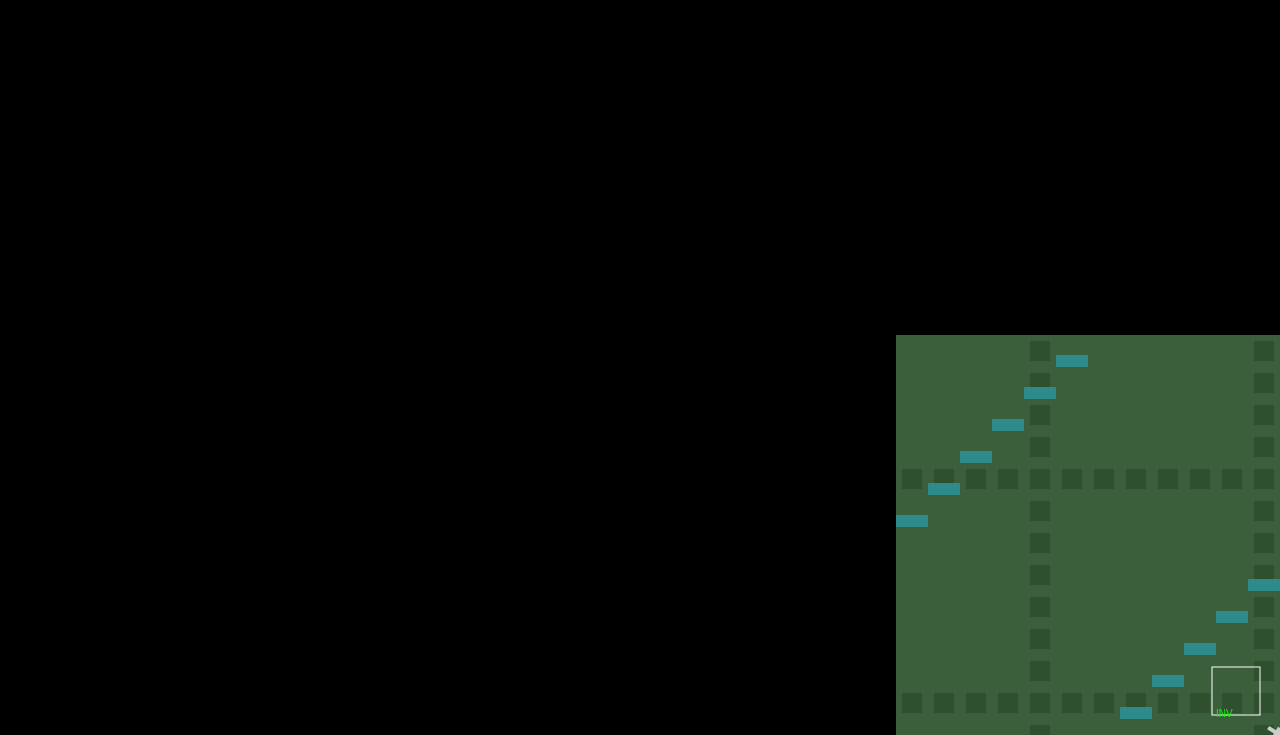
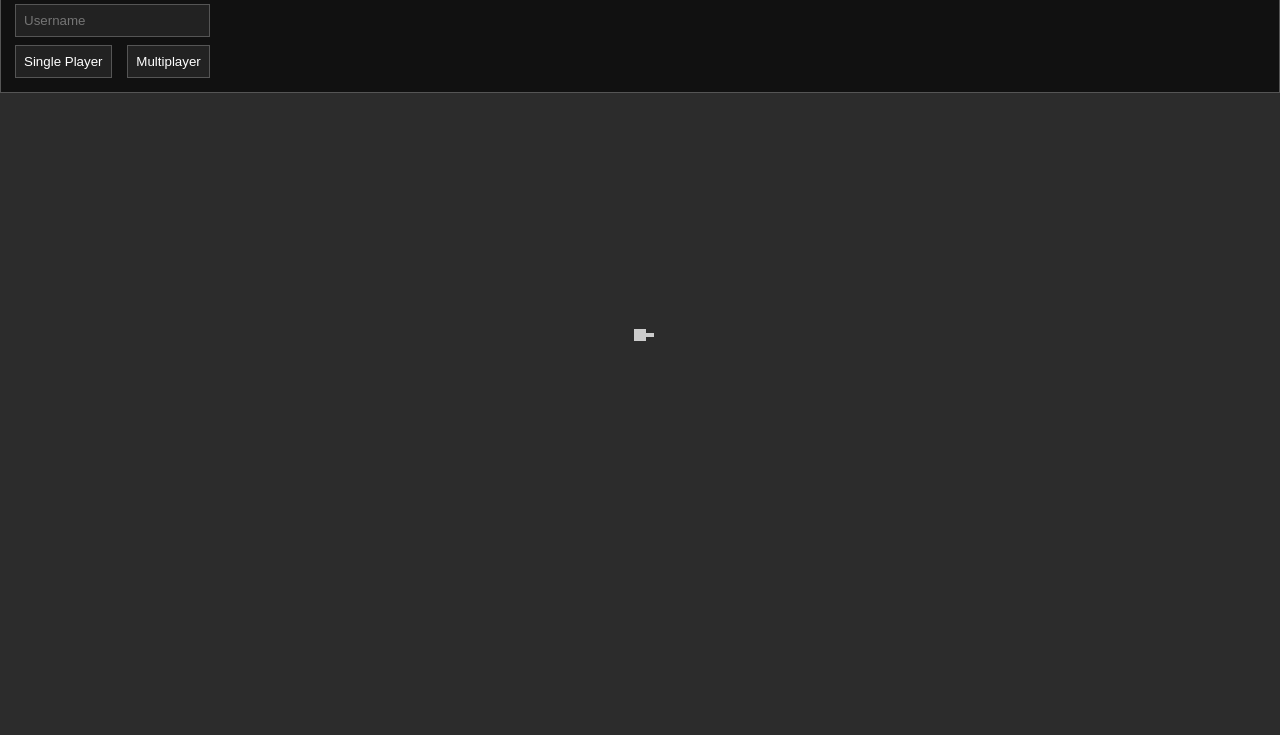
Before and after one commit to lad517707-hub/School-hh, a plain HTML site: page index.html in a window 1280 px wide. Shown: the part 65-800 px from the top of the page. Drawn offline with Linux system fonts and the light colour scheme.

Commit message:
Update index.html

```diff
--- a/index.html
+++ b/index.html
@@ -2,202 +2,222 @@
 <html>
 <head>
 <meta charset="UTF-8">
-<title>Pixel Drop Trooper</title>
+<title>Dropzone Protocol</title>
 <style>
-html,body{margin:0;overflow:hidden;background:#000}
+html,body{margin:0;overflow:hidden;background:#1a1a1a;font-family:monospace}
 canvas{image-rendering:pixelated;display:block}
+#ui{
+ position:fixed;inset:0;color:white;pointer-events:none
+}
+button,input{
+ pointer-events:auto;
+ background:#222;color:#fff;border:1px solid #555;
+ padding:8px;margin:4px
+}
+.panel{
+ background:#111;border:1px solid #555;padding:10px
+}
 </style>
 </head>
 <body>
+
+<div id="ui">
+ <div id="menu" class="panel">
+  <h2>DROPZONE PROTOCOL</h2>
+  <input id="name" placeholder="Username"><br>
+  <button onclick="startSingle()">Single Player</button>
+  <button onclick="openMulti()">Multiplayer</button>
+ </div>
+
+ <div id="multi" class="panel" style="display:none">
+  <input id="party" placeholder="Party Name">
+  <input id="code" placeholder="Join Code">
+  <button onclick="createParty()">Create</button>
+  <button onclick="joinParty()">Join</button>
+ </div>
+
+ <div id="hud" style="display:none">
+  <div id="hp"></div>
+  <div id="kills"></div>
+  <div id="timer"></div>
+ </div>
+</div>
+
 <canvas id="c"></canvas>
+
 <script>
 /* ================= SETUP ================= */
-const c=document.getElementById("c");
-const ctx=c.getContext("2d");
+const c=document.getElementById("c"),ctx=c.getContext("2d");
 function resize(){c.width=innerWidth;c.height=innerHeight}
 resize();addEventListener("resize",resize);
 
-const TILE=32;
-let camX=0,camY=0;
+let game=false;
+let extractionTimer=300;
+let ship=null;
 
 /* ================= INPUT ================= */
 const keys={},mouse={x:0,y:0,down:false};
-addEventListener("keydown",e=>keys[e.key.toLowerCase()]=true);
-addEventListener("keyup",e=>keys[e.key.toLowerCase()]=false);
-addEventListener("mousemove",e=>{mouse.x=e.clientX;mouse.y=e.clientY});
-addEventListener("mousedown",()=>mouse.down=true);
-addEventListener("mouseup",()=>mouse.down=false);
+onkeydown=e=>keys[e.key]=true;
+onkeyup=e=>keys[e.key]=false;
+onmousemove=e=>{mouse.x=e.clientX;mouse.y=e.clientY};
+onmousedown=()=>mouse.down=true;
+onmouseup=()=>mouse.down=false;
 
 /* ================= PLAYER ================= */
 const player={
- x:0,y:0,hp:100,max:100,
- speed:3,angle:0
+ x:0,y:0,hp:100,max:100,kills:0,
+ gun:"rifle"
 };
 
-/* ================= BIOMES ================= */
-const biomes=[
- {name:"Desert", ground:"#c9a44c", detail:"#b08d3c", water:null},
- {name:"Forest", ground:"#2e6b2e", detail:"#1f4f1f", water:"#1e4f7a"},
- {name:"Ice", ground:"#dce6f0", detail:"#bcd2e8", water:"#9fd3ff"},
- {name:"Volcanic", ground:"#3a3a3a", detail:"#5a1a1a", water:"#ff4500"},
- {name:"Swamp", ground:"#3a5f3a", detail:"#2f4f2f", water:"#2e8b8b"}
-];
-const biome=biomes[Math.floor(Math.random()*biomes.length)];
+/* ================= ENEMIES ================= */
+const enemies=[];
+function spawnEnemy(){
+ enemies.push({
+  x:(Math.random()-0.5)*1000,
+  y:(Math.random()-0.5)*1000,
+  hp:40,
+  target:"player"
+ });
+}
 
-/* ================= TERRAIN ================= */
-function drawTerrain(){
- for(let x=-12;x<18;x++){
-  for(let y=-12;y<18;y++){
-   const wx=Math.floor((camX+x*TILE)/TILE);
-   const wy=Math.floor((camY+y*TILE)/TILE);
-   const px=wx*TILE-camX;
-   const py=wy*TILE-camY;
-
-   ctx.fillStyle=biome.ground;
-   ctx.fillRect(px,py,TILE,TILE);
-
-   if((wx*wy)%7===0){
-    ctx.fillStyle=biome.detail;
-    ctx.fillRect(px+6,py+6,20,20);
-   }
-
-   if(biome.water && (wx+wy)%13===0){
-    ctx.fillStyle=biome.water;
-    ctx.fillRect(px,py+20,TILE,12);
-   }
-  }
- }
+/* ================= SHIP ================= */
+function spawnShip(){
+ ship={
+  x:player.x,y:player.y,
+  hp:player.max*10,
+  timer:10
+ };
+ enemies.forEach(e=>e.target="ship");
 }
 
 /* ================= BULLETS ================= */
 const bullets=[];
 function shoot(){
- bullets.push({
-  x:player.x,y:player.y,
-  dx:Math.cos(player.angle)*10,
-  dy:Math.sin(player.angle)*10,
-  life:50
- });
-}
-
-/* ================= ENEMIES ================= */
-const enemies=[];
-function spawnSpider(){
- enemies.push({
-  x:player.x+(Math.random()-0.5)*800,
-  y:player.y+(Math.random()-0.5)*800,
-  hp:60
- });
-}
-
-function drawSpider(e){
- const x=e.x-camX,y=e.y-camY;
- ctx.fillStyle="#2b0000";
- ctx.fillRect(x-6,y-6,12,12);
-
- ctx.fillStyle="#ff0000";
- ctx.fillRect(x-4,y-8,2,2);
- ctx.fillRect(x+2,y-8,2,2);
-
- ctx.strokeStyle="#1a0000";
- for(let i=0;i<8;i++){
-  ctx.beginPath();
-  ctx.moveTo(x,y);
-  ctx.lineTo(
-   x+Math.cos(i)*14,
-   y+Math.sin(i)*14
-  );
-  ctx.stroke();
+ let spread=player.gun==="shotgun"?5:1;
+ for(let i=0;i<spread;i++){
+  bullets.push({
+   x:player.x,y:player.y,
+   dx:Math.cos(player.angle)+(Math.random()-0.5)*0.2,
+   dy:Math.sin(player.angle)+(Math.random()-0.5)*0.2,
+   dmg:player.gun==="heavy"?30:10,
+   life:40
+  });
  }
 }
 
 /* ================= UPDATE ================= */
 function update(){
- if(keys.w)player.y-=player.speed;
- if(keys.s)player.y+=player.speed;
- if(keys.a)player.x-=player.speed;
- if(keys.d)player.x+=player.speed;
+ if(!game)return;
 
- const mx=mouse.x-c.width/2;
- const my=mouse.y-c.height/2;
- player.angle=Math.atan2(my,mx);
+ if(keys.w)player.y-=3;
+ if(keys.s)player.y+=3;
+ if(keys.a)player.x-=3;
+ if(keys.d)player.x+=3;
 
- camX+=(player.x-c.width/2-camX)*0.1;
- camY+=(player.y-c.height/2-camY)*0.1;
+ player.angle=Math.atan2(mouse.y-c.height/2,mouse.x-c.width/2);
 
- if(mouse.down) shoot();
+ if(mouse.down)shoot();
 
  bullets.forEach(b=>{
-  b.x+=b.dx;b.y+=b.dy;b.life--;
+  b.x+=b.dx*8;b.y+=b.dy*8;b.life--;
   enemies.forEach(e=>{
-   if(Math.hypot(b.x-e.x,b.y-e.y)<10){
-    e.hp-=20;b.life=0;
+   if(Math.hypot(b.x-e.x,b.y-e.y)<12){
+    e.hp-=b.dmg;b.life=0;
+    if(e.hp<=0)player.kills++;
    }
   });
  });
 
  for(let i=bullets.length-1;i>=0;i--)
-  if(bullets[i].life<=0) bullets.splice(i,1);
+  if(bullets[i].life<=0)bullets.splice(i,1);
 
  enemies.forEach(e=>{
-  const dx=player.x-e.x,dy=player.y-e.y;
-  const d=Math.hypot(dx,dy);
-  e.x+=dx/d*1.2;
-  e.y+=dy/d*1.2;
-  if(d<18) player.hp-=0.2;
+  let t=e.target==="ship"&&ship?ship:player;
+  let dx=t.x-e.x,dy=t.y-e.y,d=Math.hypot(dx,dy);
+  e.x+=dx/d*1.2;e.y+=dy/d*1.2;
+  if(d<16){
+   if(t===player)player.hp-=0.2;
+   else ship.hp-=0.3;
+  }
  });
 
- for(let i=enemies.length-1;i>=0;i--)
-  if(enemies[i].hp<=0) enemies.splice(i,1);
+ if(Math.random()<0.03)spawnEnemy();
 
- if(Math.random()<0.02) spawnSpider();
+ extractionTimer-=1/60;
+ if(extractionTimer<=0&&!ship)spawnShip();
+ if(ship){
+  ship.timer-=1/60;
+  if(ship.hp<=0)end("MISSION FAILED");
+  if(ship.timer<=0)end("EXTRACTED");
+ }
 }
 
 /* ================= DRAW ================= */
 function draw(){
  ctx.clearRect(0,0,c.width,c.height);
- ctx.save();
- ctx.translate(c.width/2-camX,c.height/2-camY);
+ ctx.translate(c.width/2-player.x,c.height/2-player.y);
 
- drawTerrain();
- enemies.forEach(drawSpider);
+ // ground
+ ctx.fillStyle="#2c2c2c";
+ ctx.fillRect(player.x-2000,player.y-2000,4000,4000);
 
- bullets.forEach(b=>{
-  ctx.fillStyle="#ffff00";
-  ctx.fillRect(b.x,b.y,4,2);
+ // enemies
+ enemies.forEach(e=>{
+  ctx.fillStyle="#300";
+  ctx.beginPath();
+  ctx.ellipse(e.x,e.y,10,14,0,0,Math.PI*2);
+  ctx.fill();
  });
+
+ // bullets
+ ctx.fillStyle="#ff0";
+ bullets.forEach(b=>ctx.fillRect(b.x,b.y,3,2));
+
+ // ship
+ if(ship){
+  ctx.fillStyle="#666";
+  ctx.fillRect(ship.x-20,ship.y-20,40,40);
+ }
 
  // player
  ctx.save();
  ctx.translate(player.x,player.y);
  ctx.rotate(player.angle);
- ctx.fillStyle="#cccccc";
+ ctx.fillStyle="#ccc";
  ctx.fillRect(-6,-6,12,12);
  ctx.fillRect(0,-2,14,4);
  ctx.restore();
 
- ctx.restore();
+ ctx.setTransform(1,0,0,1,0,0);
 
- // UI
- ctx.fillStyle="#000";
- ctx.fillRect(20,20,200,12);
- ctx.fillStyle="#00ff00";
- ctx.fillRect(20,20,200*(player.hp/player.max),12);
- ctx.strokeStyle="#fff";
- ctx.strokeRect(20,20,200,12);
-
- // inventory
- ctx.strokeStyle="#fff";
- ctx.strokeRect(c.width-68,c.height-68,48,48);
- ctx.fillText("INV",c.width-64,c.height-18);
+ document.getElementById("hp").innerText=`HP: ${Math.max(0,player.hp|0)}`;
+ document.getElementById("kills").innerText=`Kills: ${player.kills}`;
+ document.getElementById("timer").innerText=
+  ship?`Ship HP: ${ship.hp|0}`:`Extraction in ${extractionTimer|0}`;
 }
 
 /* ================= LOOP ================= */
-function loop(){
- update(); draw();
- requestAnimationFrame(loop);
+function loop(){update();draw();requestAnimationFrame(loop)}loop();
+
+/* ================= UI ================= */
+function startSingle(){
+ game=true;
+ document.getElementById("menu").style.display="none";
+ document.getElementById("hud").style.display="block";
 }
-loop();
+
+function openMulti(){
+ document.getElementById("menu").style.display="none";
+ document.getElementById("multi").style.display="block";
+}
+
+function createParty(){startSingle()}
+function joinParty(){startSingle()}
+
+function end(text){
+ alert(text);
+ location.reload();
+}
 </script>
 </body>
 </html>
```
